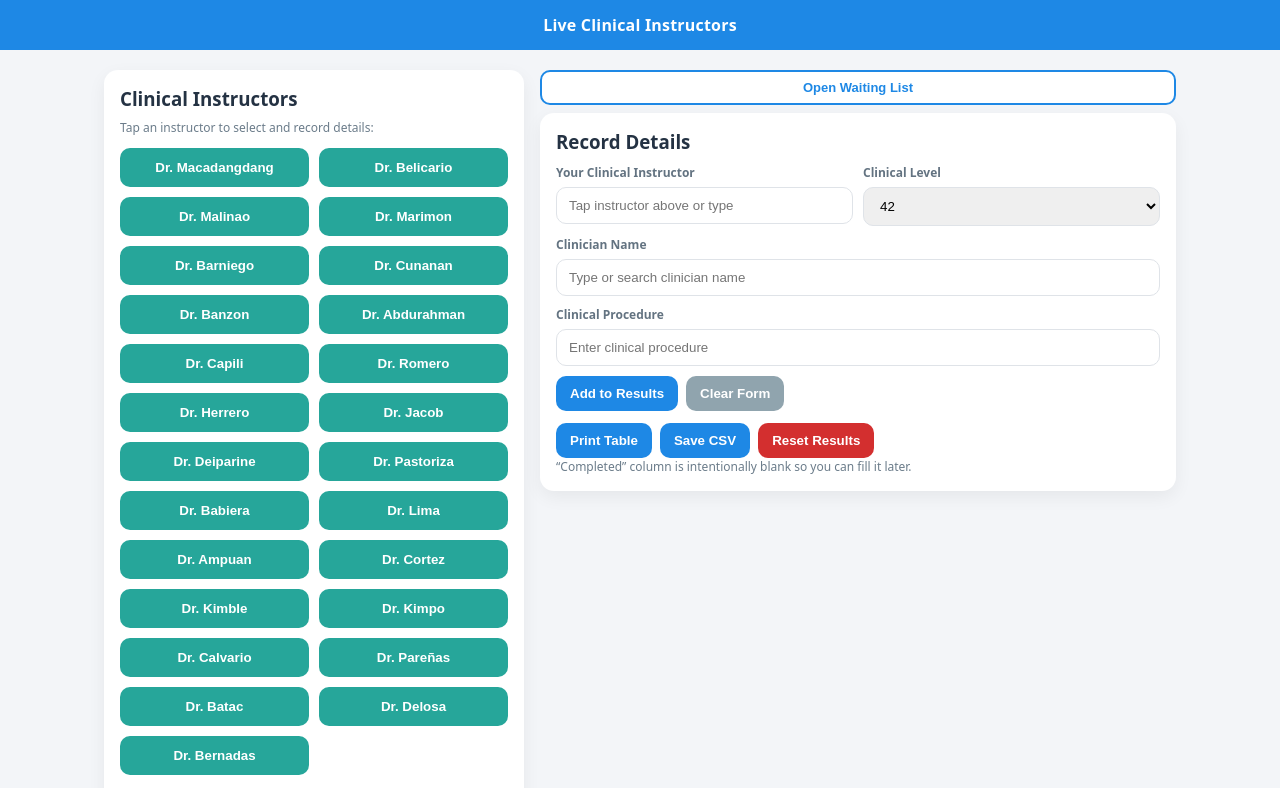
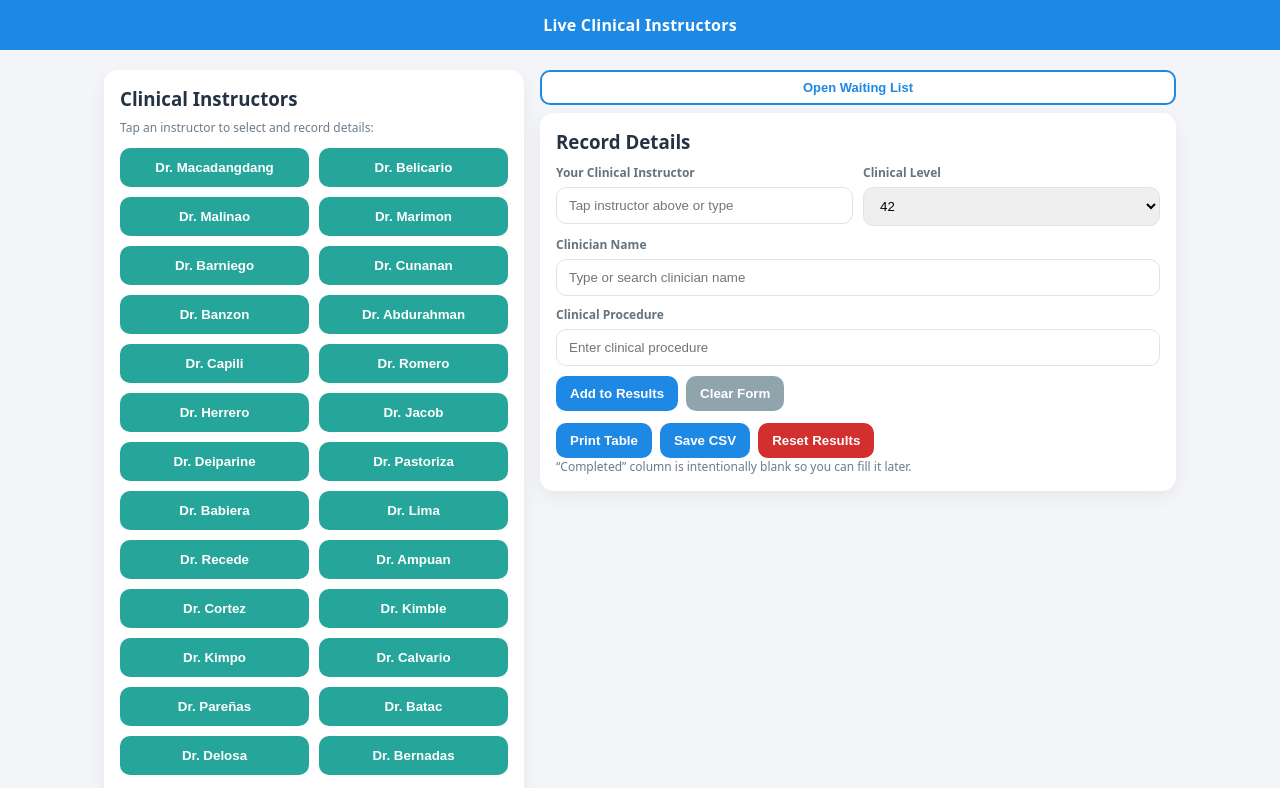
Before and after one commit to PRENDLYMADAPAKER/Wheel-of-Names, a plain HTML site: page index.html in a window 1280 px wide. Shown: the top 788 px of the page. Drawn offline with Linux system fonts and the light colour scheme.

Commit message:
Add 'Dr. Recede' to the list of instructors

```diff
--- a/index.html
+++ b/index.html
@@ -540,7 +540,7 @@ const LS_KEYS = { NAMES:'ci_tap_names_v3', RESULTS:'ci_results_v3', WAITLIST:'ci
 let names=[], usedNames=[];
 const ALL_INSTRUCTORS=[
   "Dr. Macadangdang","Dr. Belicario","Dr. Malinao","Dr. Marimon","Dr. Barniego","Dr. Cunanan","Dr. Banzon","Dr. Abdurahman",
-  "Dr. Capili","Dr. Romero","Dr. Herrero","Dr. Jacob","Dr. Deiparine","Dr. Pastoriza","Dr. Babiera","Dr. Lima",
+  "Dr. Capili","Dr. Romero","Dr. Herrero","Dr. Jacob","Dr. Deiparine","Dr. Pastoriza","Dr. Babiera","Dr. Lima","Dr. Recede",
   "Dr. Ampuan","Dr. Cortez","Dr. Kimble","Dr. Kimpo","Dr. Calvario","Dr. Pareñas","Dr. Batac","Dr. Delosa", "Dr. Bernadas"
 ];
 
```
